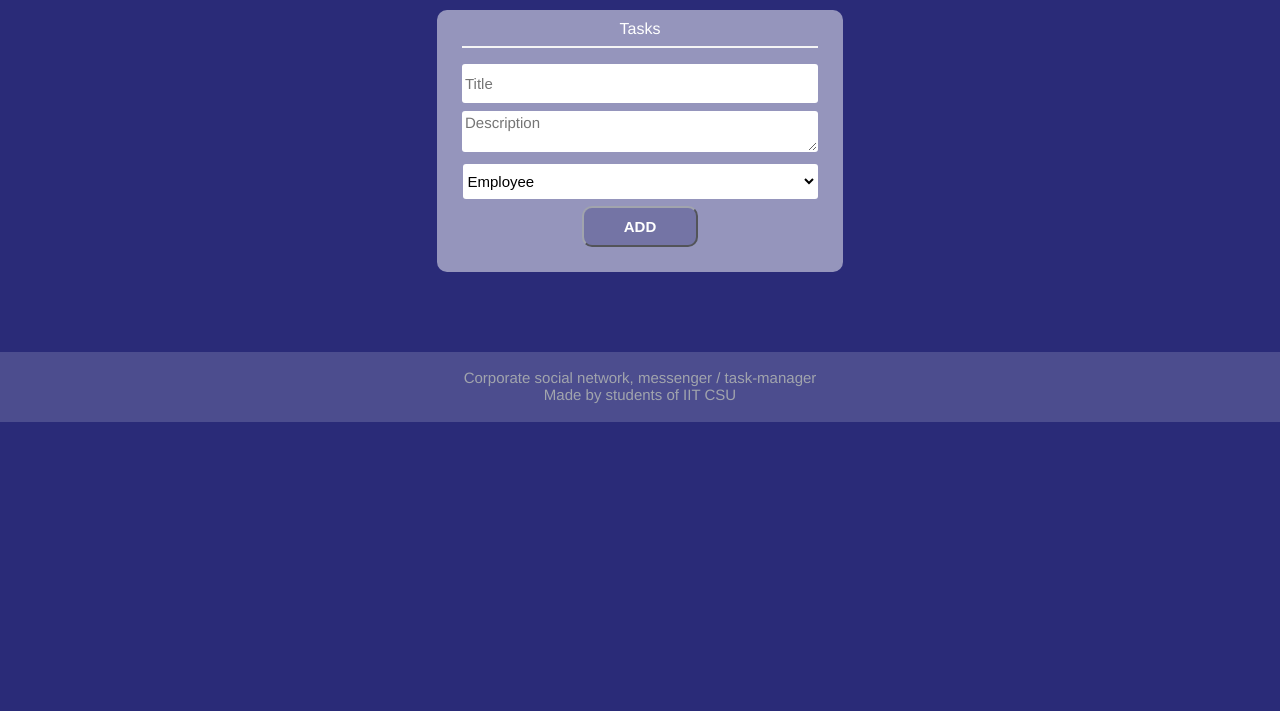
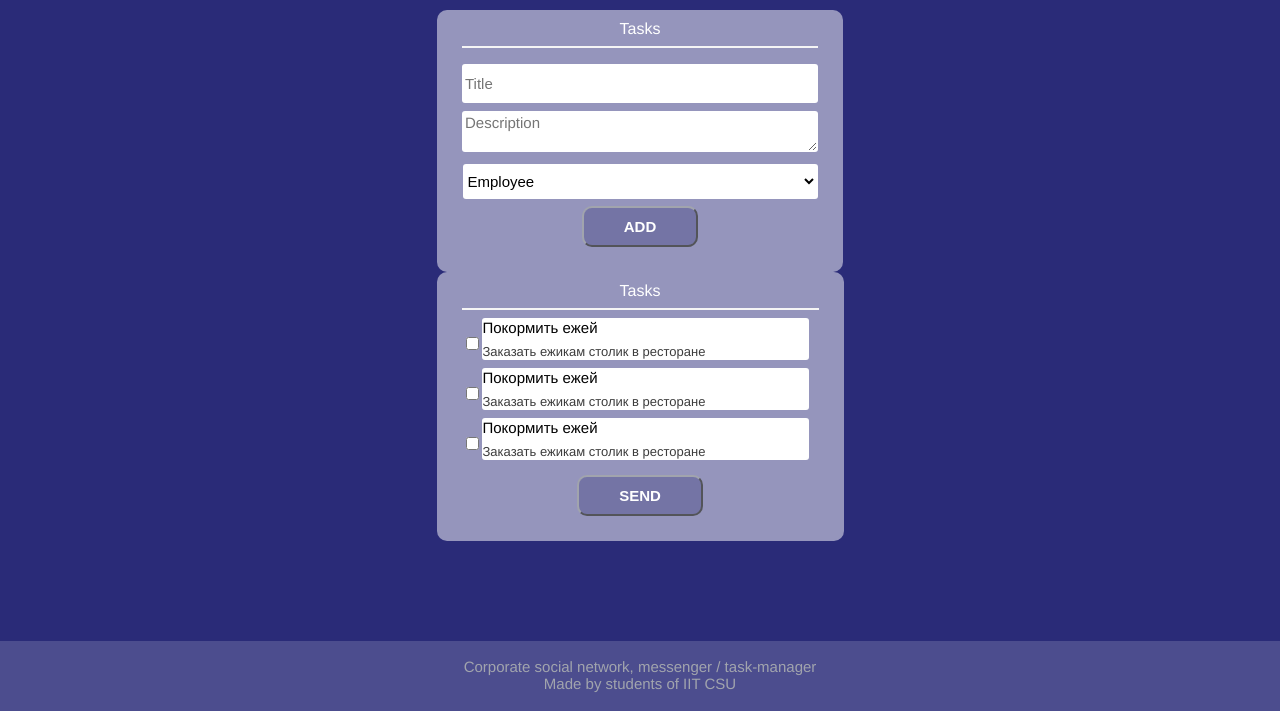
Before and after one commit to evabronskayaa/comttrack, a Django app: page /authentication/add_task/ in a window 1280 px wide. Shown: the part 378-1089 px from the top of the page. Before the commit the page ends 800 px from the top, so only its background shows below. Run offline with Django 3.2, Linux system fonts and the light colour scheme; parts of the project's set-up code (start-up, migrations or seed data) failed here and were passed over; some libraries are stand-ins or nearby versions.

Commit message:
user can add completed tasks

```diff
--- a/authentication/templates/authentication/add_task.html
+++ b/authentication/templates/authentication/add_task.html
@@ -8,6 +8,11 @@
     <link rel="stylesheet" href = "{% static 'authentication/css/tasks&messenger.css' %}">
     <link rel="icon" type="image" href="{% static 'authentication/images/icon1.png' %}">
 <style>
+    .checkbox{
+        width: auto;
+        height: 35px;
+        float: left;
+    }
     footer{
         position: relative;
     }
@@ -114,7 +119,8 @@
                 </form>
             </div>
         </div>
-        <!-- для сотрудников
+        <!-- для руководства-->
+        <!-- для сотрудников-->
         <div class="card" style = "margin-bottom: 20px">
             <h1>Tasks</h1>
             <hr>
@@ -146,7 +152,8 @@
 
                 <p><button type = "submit">SEND</button></p>
             </form>
-        </div>-->
+        </div>
+        <!-- для сотрудников-->
     </section>
     <footer class="footer">
         <p><br>Corporate social network, messenger / task-manager<br>Made by students of IIT CSU</p>
```
